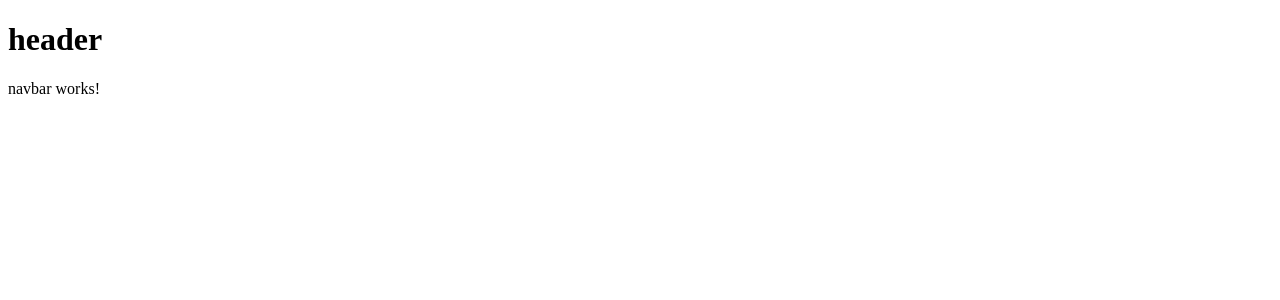
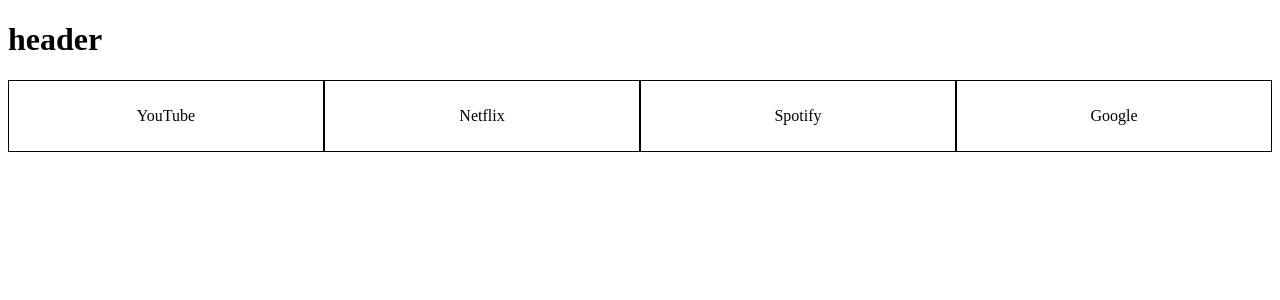
Before and after one commit to tiborMaron/2018rewind, an Angular app in the folder angular/: page / in a window 1280 px wide. Shown: the top 300 px of the page. Built offline with nearby package versions, Linux system fonts and the light colour scheme.

Commit message:
Added links and their basic styling

```diff
--- a/angular/src/app/header/navbar/navbar.component.css
+++ b/angular/src/app/header/navbar/navbar.component.css
@@ -0,0 +1,26 @@
+a {
+  text-decoration: none;
+  color: initial;
+}
+
+a:active {
+  color: initial;
+}
+
+a:focus {
+  outline: none;
+}
+
+.navbar {
+  display: table;
+  width: 100%;
+  table-layout: fixed;
+}
+
+.navbar-item {
+  display: table-cell;
+  height: 70px;
+  border: 1px solid black;
+  text-align: center;
+  vertical-align: middle;
+}
--- a/angular/src/app/header/navbar/navbar.component.html
+++ b/angular/src/app/header/navbar/navbar.component.html
@@ -1,3 +1,6 @@
-<p>
-  navbar works!
-</p>
+<div class="navbar">
+  <a class="navbar-item" href="/youtube">YouTube</a>
+  <a class="navbar-item" href="/netflix">Netflix</a>
+  <a class="navbar-item" href="/spotify">Spotify</a>
+  <a class="navbar-item" href="/google">Google</a>
+</div>
```
